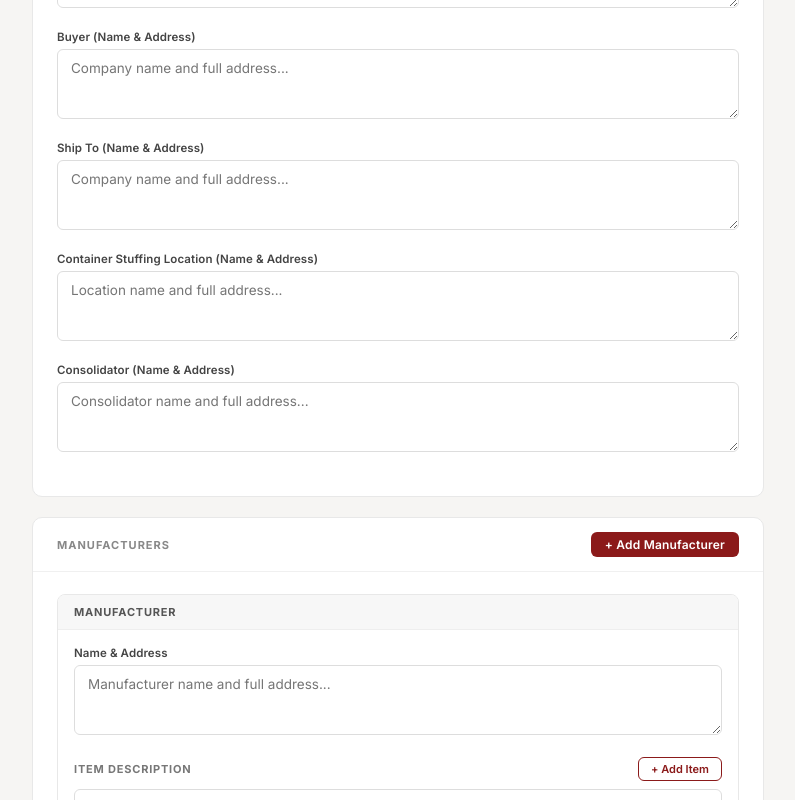
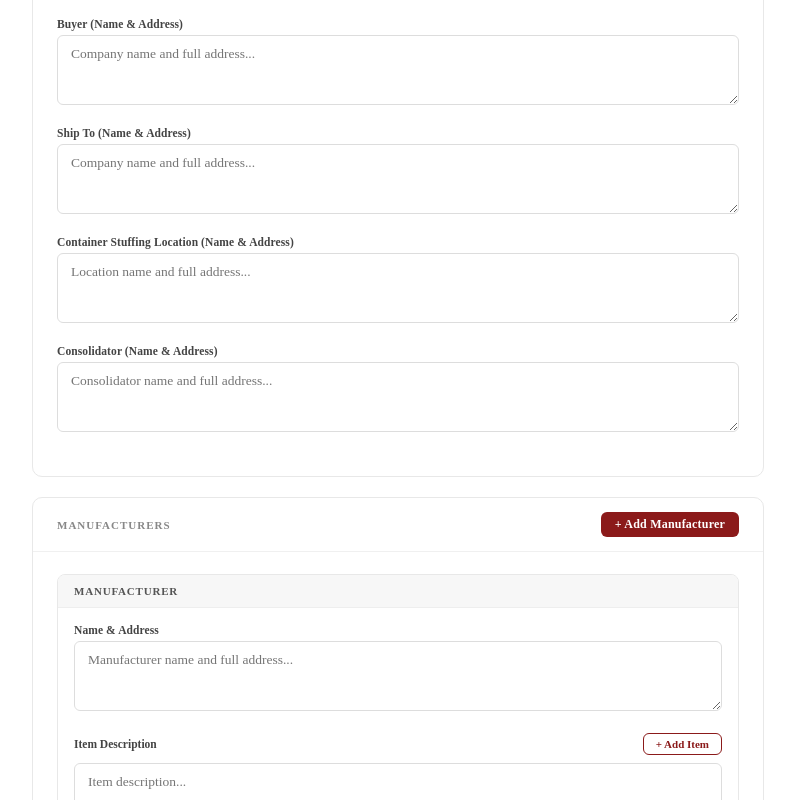
Before and after one commit to calistasuherman/isf-form, a Next.js app: page /isf-form in a window 1280 px wide. Shown: the part 740-1540 px from the top of the page, without its empty margins (242-1037 px from the left). Built offline with nearby package versions, Linux system fonts and the light colour scheme.

Commit message:
White background, sticky header, Times New Roman, fix item description label

```diff
--- a/app/isf-form/page.tsx
+++ b/app/isf-form/page.tsx
@@ -260,7 +260,8 @@ export default function ISFForm() {
     <>
       <style>{`
         * { box-sizing: border-box; }
-        input, textarea, button { font-family: inherit; }
+        body { font-family: 'Times New Roman', Times, serif !important; }
+        input, textarea, button { font-family: 'Times New Roman', Times, serif; }
         .field-input {
           width: 100%;
           padding: 10px 13px;
@@ -377,9 +378,9 @@ export default function ISFForm() {
         .upload-zone.has-file { border-color: ${ACCENT}; background: ${ACCENT_LIGHT}; }
       `}</style>
 
-      <div style={{ minHeight: "100vh", background: "#f6f5f3" }}>
+      <div style={{ minHeight: "100vh", background: "#fff" }}>
         {/* Header */}
-        <div style={{ background: "#fff", borderBottom: "1px solid #e8e8e8", padding: "18px 40px", textAlign: "center" }}>
+        <div style={{ position: "sticky", top: 0, zIndex: 100, background: "#fff", borderBottom: "1px solid #e8e8e8", padding: "18px 40px", textAlign: "center" }}>
           {/* eslint-disable-next-line @next/next/no-img-element */}
           <img src="/agiloc-logo.jpg" alt="Agiloc International" style={{ height: 72, objectFit: "contain" }} />
         </div>
@@ -467,7 +468,7 @@ export default function ISFForm() {
                           <textarea className="field-input" rows={3} required value={mfg.name} onChange={(e) => handleManufacturerName(i, e.target.value)} placeholder="Manufacturer name and full address..." />
                         </div>
                         <div style={{ display: "flex", alignItems: "center", justifyContent: "space-between", marginBottom: 8 }}>
-                          <span style={{ fontSize: 11, fontWeight: 700, letterSpacing: 0.8, textTransform: "uppercase" as const, color: "#777" }}>Item Description</span>
+                          <span style={{ fontSize: 11.5, fontWeight: 600, color: "#444" }}>Item Description</span>
                           <button type="button" className="btn-outline" style={{ padding: "4px 12px", fontSize: 11 }} onClick={() => addItemDescription(i)}>+ Add Item</button>
                         </div>
                         {mfg.itemDescriptions.map((desc, j) => (
--- a/app/layout.tsx
+++ b/app/layout.tsx
@@ -1,8 +1,4 @@
 import type { Metadata } from "next";
-import { Inter } from "next/font/google";
-
-const inter = Inter({ subsets: ["latin"], weight: ["400", "500", "600", "700"] });
-
 export const metadata: Metadata = {
   title: "Importer Security Filing Form (10+2)",
   description: "ISF 10+2 Filing Form for U.S. Customs & Border Protection",
@@ -11,7 +7,7 @@ export const metadata: Metadata = {
 export default function RootLayout({ children }: { children: React.ReactNode }) {
   return (
     <html lang="en">
-      <body className={inter.className} style={{ margin: 0, padding: 0 }}>{children}</body>
+      <body style={{ margin: 0, padding: 0, fontFamily: "'Times New Roman', Times, serif" }}>{children}</body>
     </html>
   );
 }
```
